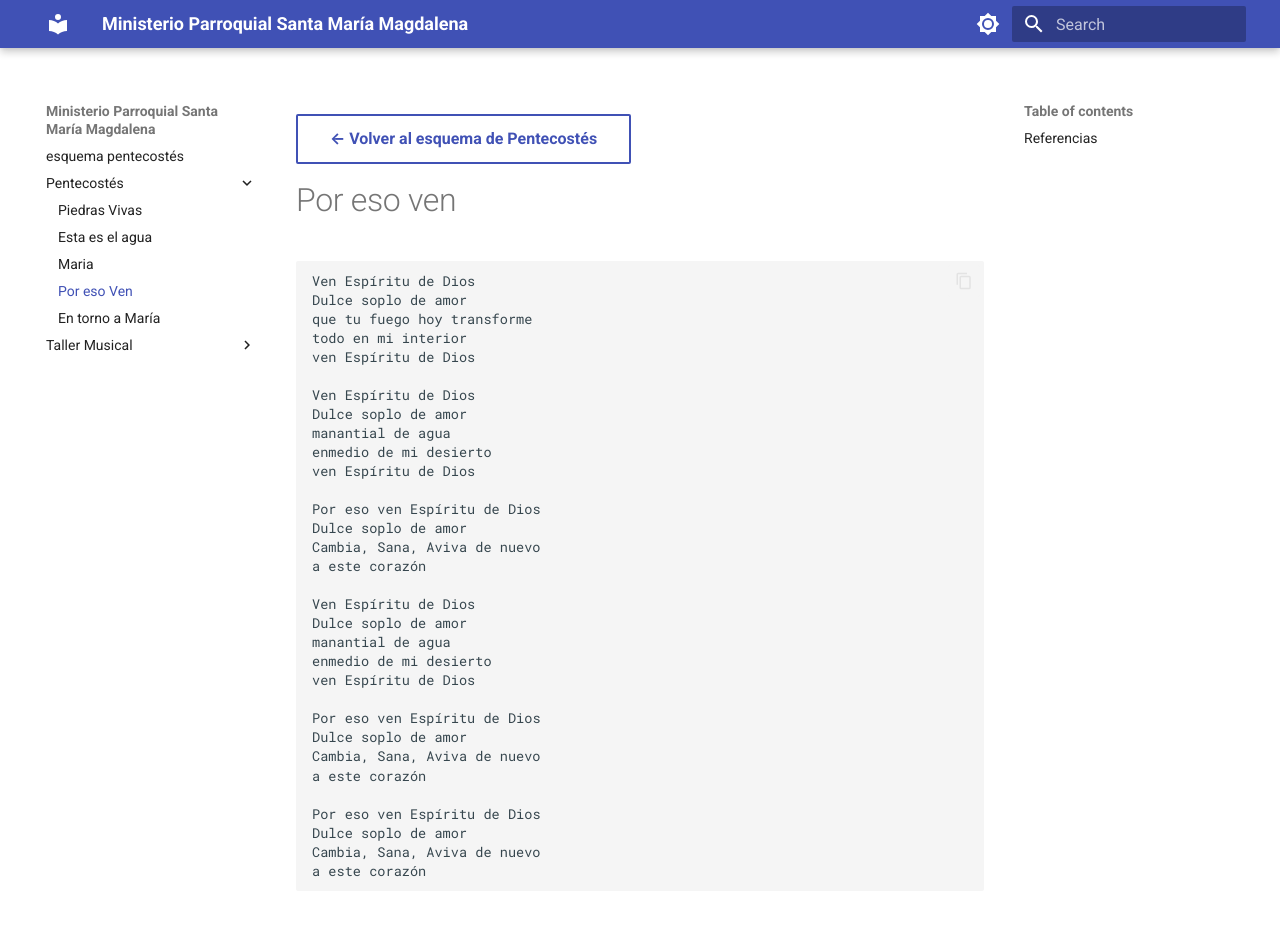
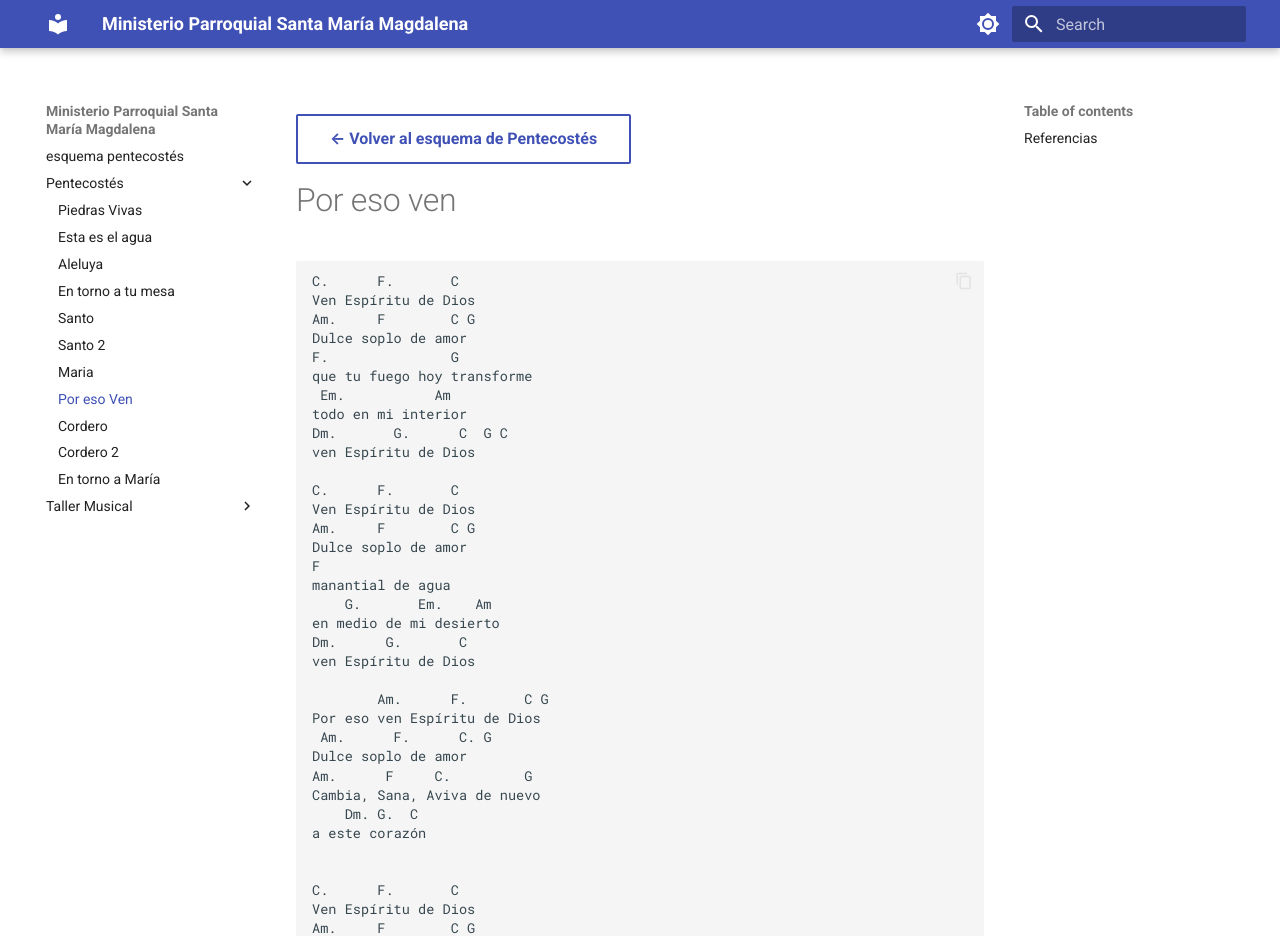
Before and after one commit to xlzus/magdalena, an MkDocs documentation site: the page built from docs/pentecostes/por_eso_ven.md, in a window 1280 px wide and 1400 px high. Shown: the top 936 px of the window. Built offline with MkDocs 1.6.1 and Material for MkDocs 9.7.7, drawn with Linux system fonts in a browser that asks for light colours; some of the changed text lies outside the part shown.

Commit message:
pentecostes propios

````diff
--- a/docs/pentecostes/por_eso_ven.md
+++ b/docs/pentecostes/por_eso_ven.md
@@ -3,37 +3,65 @@
 # Por eso ven
 
 ```bash
+C.      F.       C
 Ven Espíritu de Dios
+Am.     F        C G
 Dulce soplo de amor
+F.               G
 que tu fuego hoy transforme
+ Em.           Am
 todo en mi interior
+Dm.       G.      C  G C
 ven Espíritu de Dios
 
+C.      F.       C
 Ven Espíritu de Dios
+Am.     F        C G
 Dulce soplo de amor
+F
 manantial de agua
-enmedio de mi desierto
+    G.       Em.    Am
+en medio de mi desierto
+Dm.      G.       C
 ven Espíritu de Dios
 
+        Am.      F.       C G
 Por eso ven Espíritu de Dios
+ Am.      F.      C. G
 Dulce soplo de amor
+Am.      F     C.         G
 Cambia, Sana, Aviva de nuevo
+    Dm. G.  C
 a este corazón
 
+
+C.      F.       C
 Ven Espíritu de Dios
+Am.     F        C G
 Dulce soplo de amor
+F
 manantial de agua
-enmedio de mi desierto
+    G.       Em.    Am
+en medio de mi desierto
+Dm.      G.       C
 ven Espíritu de Dios
 
+        Am.      F.       C G
 Por eso ven Espíritu de Dios
+ Am.      F.      C. G
 Dulce soplo de amor
+Am.      F     C.         G
 Cambia, Sana, Aviva de nuevo
+    Dm. G.  C
 a este corazón
 
+        Am.      F.       C G
 Por eso ven Espíritu de Dios
+ Am.      F.      C. G
 Dulce soplo de amor
+Am.      F     C.         G
 Cambia, Sana, Aviva de nuevo
+    Dm. G.  C
 a este corazón
 
 
--- a/mkdocs.yml
+++ b/mkdocs.yml
@@ -4,8 +4,14 @@ nav:
   - Pentecostés:
       - Piedras Vivas: pentecostes/piedras_vivas.md
       - Esta es el agua: pentecostes/esta_es_el_agua.md
+      - Aleluya: pentecostes/aleluya.md
+      - En torno a tu mesa: pentecostes/en_torno_a_tu_mesa.md
+      - Santo: pentecostes/santo.md
+      - Santo 2: pentecostes/santo_1.md
       - Maria: pentecostes/maria.md
       - Por eso Ven: pentecostes/por_eso_ven.md
+      - Cordero: pentecostes/cordero.md
+      - Cordero 2: pentecostes/cordero_1.md
       - En torno a María: pentecostes/en_torno_a_maria.md
   - Taller Musical:
       - Inicio: taller/index.md
````
Also changed, not shown: docs/pentecostes.md (+26 -12 lines), docs/pentecostes/aleluya.md (added, +15 -0 lines), docs/pentecostes/cordero.md (added, +42 -0 lines), docs/pentecostes/cordero_1.md (added, +28 -0 lines), docs/pentecostes/en_torno_a_tu_mesa.md (added, +64 -0 lines), docs/pentecostes/maria.md (+29 -4 lines), docs/pentecostes/piedras_vivas.md (+18 -4 lines), docs/pentecostes/santo.md (added, +34 -0 lines), docs/pentecostes/santo_1.md (added, +38 -0 lines), 1 other file.
